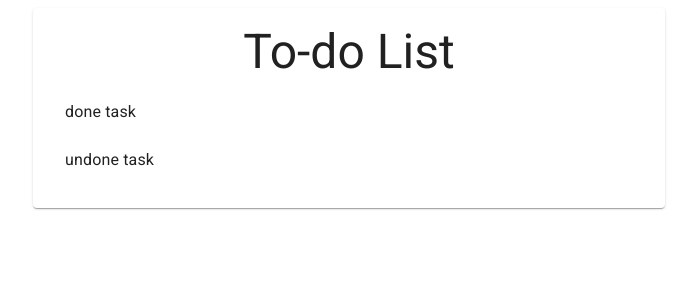
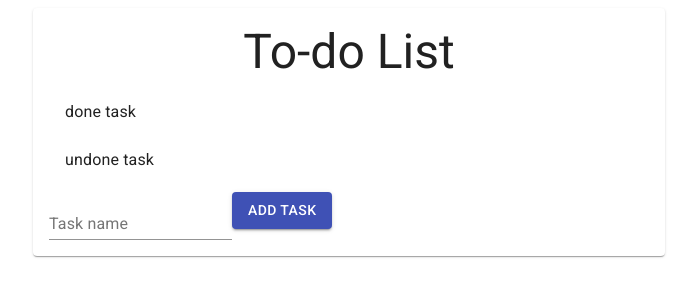
Before and after one commit to karmek-k/react-node-assignment, a Next.js app in the folder frontend/: page / in a window 1280 px wide. Shown: the top 300 px of the page, without its empty margins (291-988 px from the left). Built offline with nearby package versions, Linux system fonts and the light colour scheme.

Commit message:
Create TaskForm component

```diff
--- /dev/null
+++ b/frontend/components/index/TaskForm.tsx
@@ -0,0 +1,31 @@
+import { Button, TextField } from '@material-ui/core';
+import React, { useState } from 'react';
+
+const TaskForm: React.FC = () => {
+  const [taskName, setTaskName] = useState<string>('');
+
+  const handleSubmit = (e: React.FormEvent<HTMLFormElement>) => {
+    e.preventDefault();
+
+    // TODO: save to the database
+    console.log(taskName);
+
+    setTaskName('');
+  };
+
+  return (
+    <form method="POST" onSubmit={handleSubmit}>
+      <TextField
+        label="Task name"
+        name="name"
+        onChange={e => setTaskName(e.target.value)}
+        value={taskName}
+      />
+      <Button variant="contained" type="submit" color="primary">
+        Add task
+      </Button>
+    </form>
+  );
+};
+
+export default TaskForm;
--- a/frontend/components/index/TodoList.tsx
+++ b/frontend/components/index/TodoList.tsx
@@ -3,6 +3,7 @@ import React from 'react';
 import { makeStyles } from '@material-ui/styles';
 import TaskContainer from './TaskContainer';
 import { useAppSelector } from '../../hooks/redux';
+import TaskForm from './TaskForm';
 
 const useStyles = makeStyles({
   listContainer: {
@@ -25,6 +26,7 @@ const TodoList: React.FC = () => {
         To-do List
       </Typography>
       <TaskContainer tasks={tasks} />
+      <TaskForm />
     </Paper>
   );
 };
```
